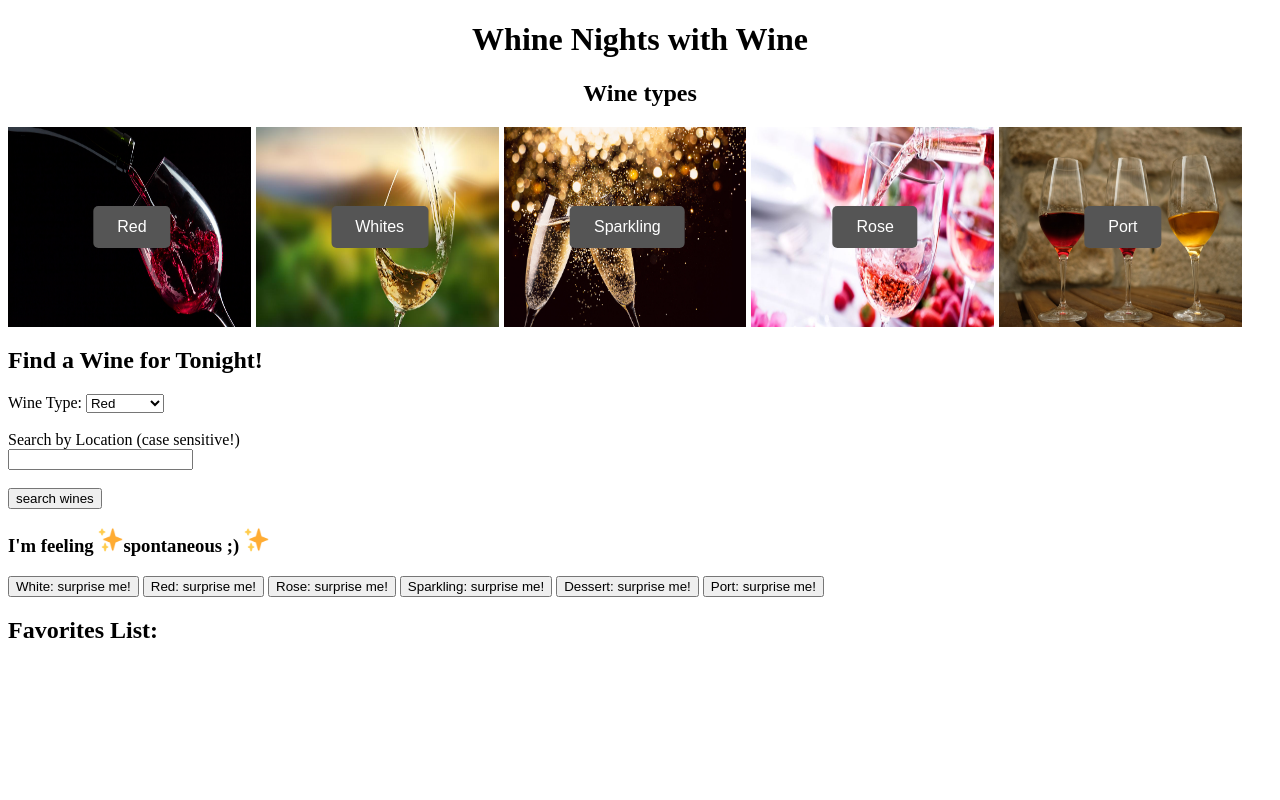
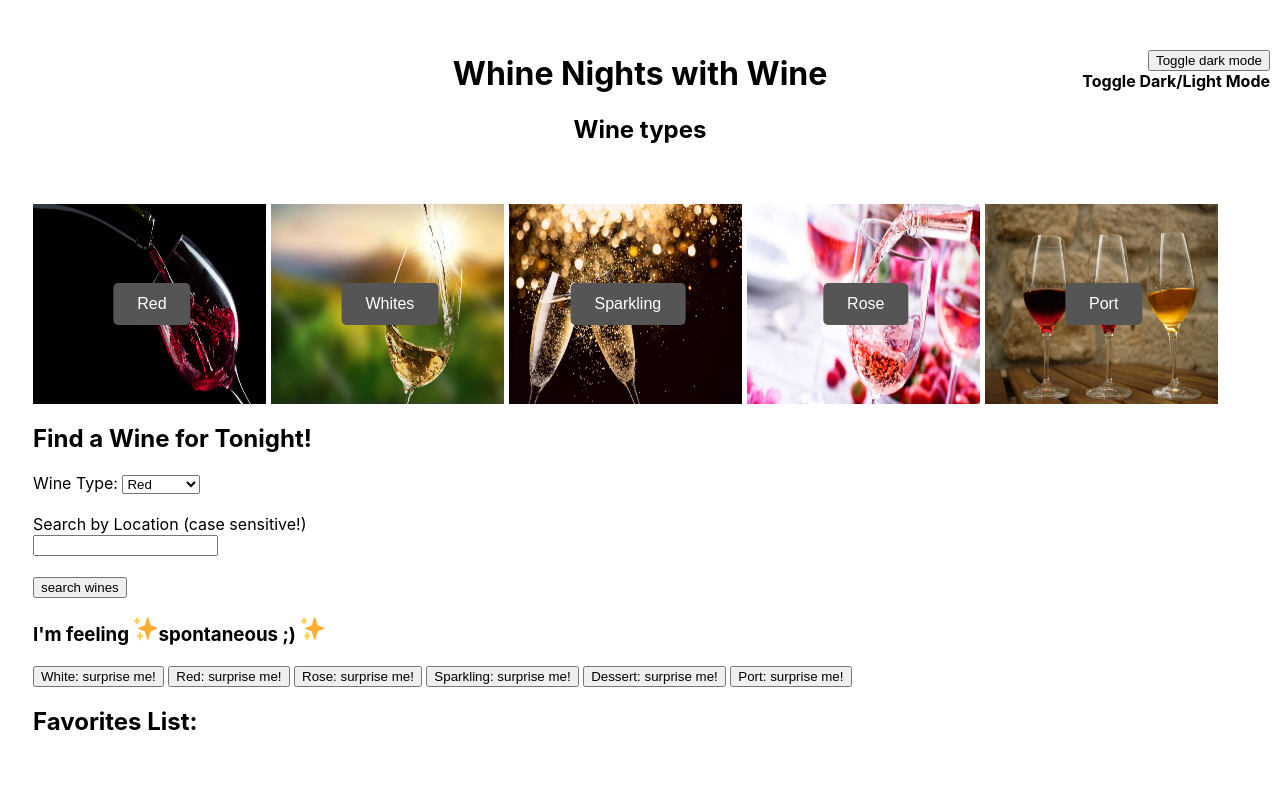
Before and after one commit to jstnhbbs/project-phase-1, a plain HTML site: page index.html in a window 1280 px wide. Shown: the top 800 px of the page. Drawn offline with Linux system fonts and the light colour scheme.

Commit message:
added dark mode toggle

```diff
--- a/index.html
+++ b/index.html
@@ -1,5 +1,8 @@
 <!DOCTYPE html>
 <html lang="en">
+    <header>
+
+    </header>
     <head>
         <meta charset="utf-8"/>
         <link rel="stylesheet" href="style.css">
@@ -10,6 +13,10 @@
     <body>
         <h1 id="title">Whine Nights with Wine</h1>
         <h2 style="text-align:center">Wine types</h2>
+        <h4 id="dark-mode">Toggle Dark/Light Mode</h4>
+        <button id="dark-mode" onclick="darkMode()">Toggle dark mode</button>
+        <br>
+        <br>
         <div class="container">
             <div class="row">
                 <div class="column">
--- a/src/index.js
+++ b/src/index.js
@@ -120,3 +120,9 @@ function getWineNamesArray(wineType) {
     .then(data => data[Math.floor(Math.random() * data.length)])
     .then(wine => renderOneWine(wine))
 }
+
+// //dark mode
+function darkMode() {
+    var element = document.body;
+    element.classList.toggle("dark-mode");
+ }
--- a/style.css
+++ b/style.css
@@ -103,3 +103,21 @@
     height: 25px;
     width: 25px;
 }
+
+body {
+    padding: 25px;
+    background-color: white;
+    color: black;
+    font-family: -apple-system, BlinkMacSystemFont, 'Segoe UI', Roboto, Oxygen, Ubuntu, Cantarell, 'Open Sans', 'Helvetica Neue', sans-serif;
+  }
+
+  .dark-mode {
+    background-color: rgb(30, 30, 30);
+    color: white;
+  }
+
+ #dark-mode {
+      position: absolute;
+      right: 10px;
+      top: 50px;
+  }
```
